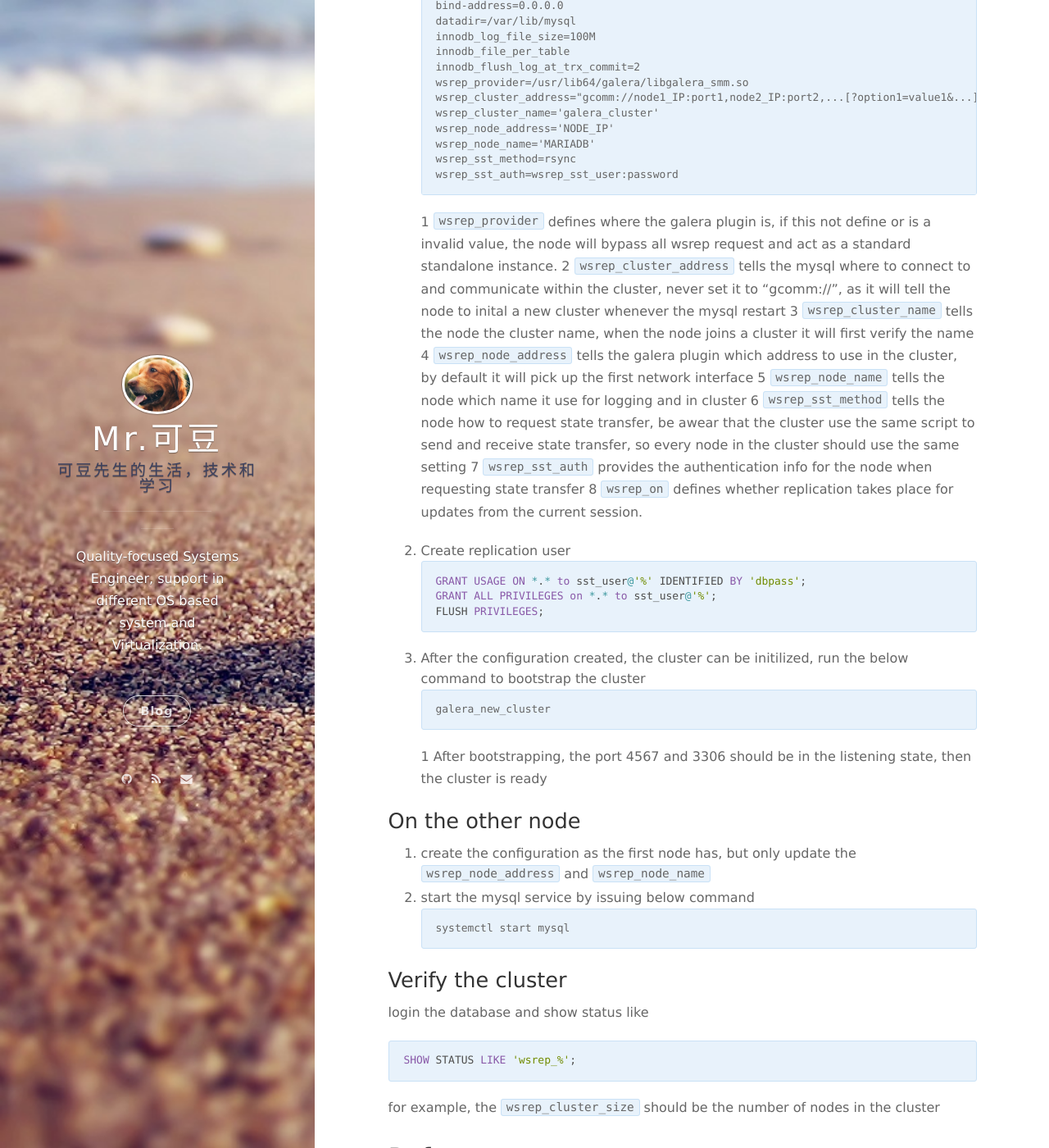
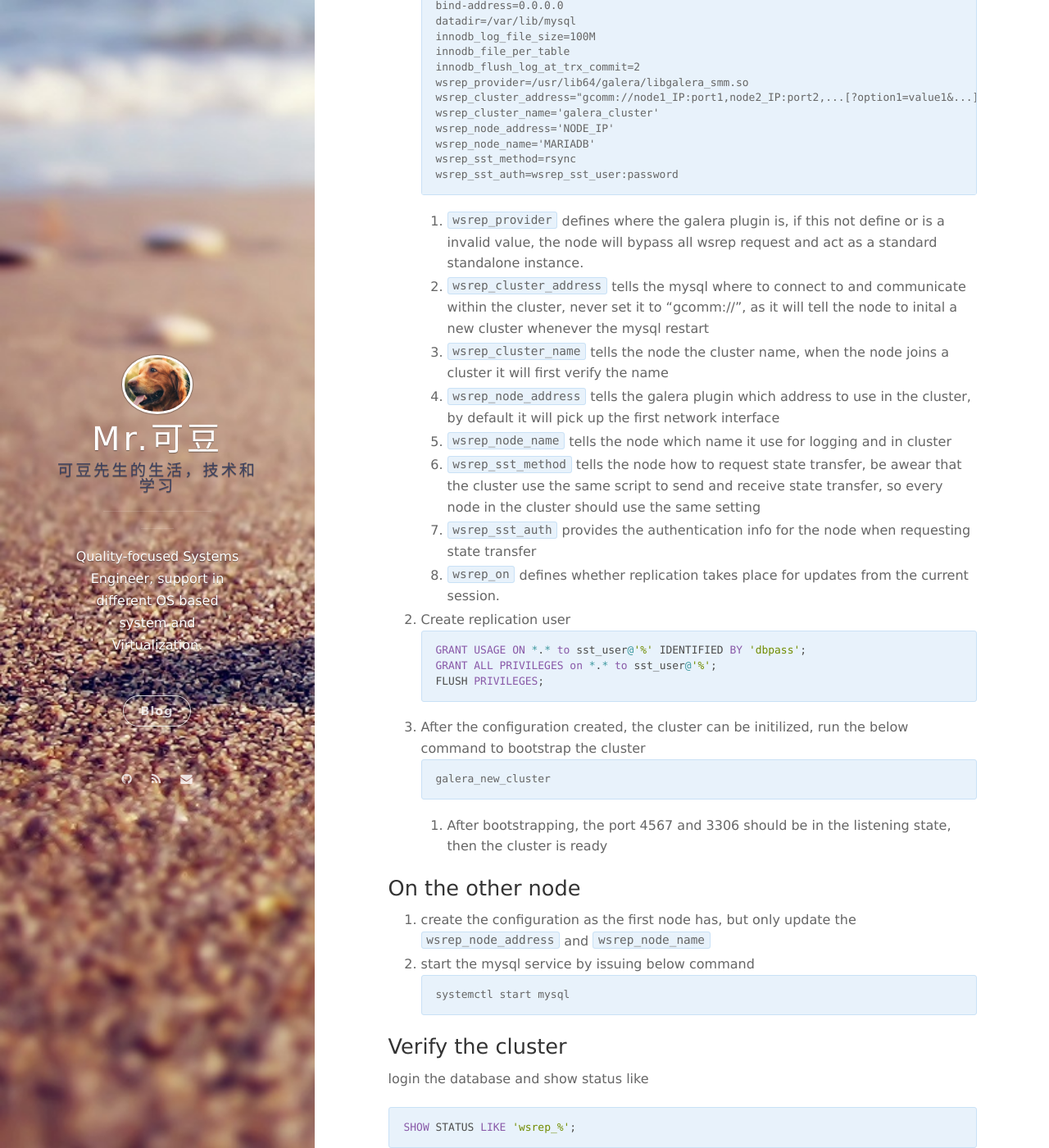
Before and after one commit to NickSu86/NickSu86.github.io, a Jekyll site: the page built from _posts/2019-06-28-how-to-setup-active-active-mariadb-cluster.markdown, in a window 1280 px wide and 1400 px high, scrolled down 746 px. Shown: the whole window at 82% size. Built offline with Jekyll 4.4.1, drawn with Linux system fonts in a browser that asks for light colours; nearby versions of some CDN libraries; comment, search, counter and statistics services are not loaded.

Commit message:
Update _posts/2019-06-28-how-to-setup-active-active-mariadb-cluster.markdown

````diff
--- a/_posts/2019-06-28-how-to-setup-active-active-mariadb-cluster.markdown
+++ b/_posts/2019-06-28-how-to-setup-active-active-mariadb-cluster.markdown
@@ -42,14 +42,14 @@ wsrep_node_name='MARIADB'
 wsrep_sst_method=rsync
 wsrep_sst_auth=wsrep_sst_user:password
 ```
-    1 `wsrep_provider` defines where the galera plugin is, if this not define or is a invalid value, the node will bypass all wsrep request and act as a standard standalone instance.
-    2 `wsrep_cluster_address` tells the mysql where to connect to and communicate within the cluster, never set it to "gcomm://", as it will tell the node to inital a new cluster whenever the mysql restart
-    3 `wsrep_cluster_name` tells the node the cluster name, when the node joins a cluster it will first verify the name
-    4 `wsrep_node_address` tells the galera plugin which address to use in the cluster, by default it will pick up the first network interface
-    5 `wsrep_node_name` tells the node which name it use for logging and in cluster
-    6 `wsrep_sst_method` tells the node how to request state transfer, be awear that the cluster use the same script to send and receive state transfer, so every node in the cluster should use the same setting
-    7 `wsrep_sst_auth` provides the authentication info for the node when requesting state transfer
-    8 `wsrep_on` defines whether replication takes place for updates from the current session.
+    1. `wsrep_provider` defines where the galera plugin is, if this not define or is a invalid value, the node will bypass all wsrep request and act as a standard standalone instance.
+    2. `wsrep_cluster_address` tells the mysql where to connect to and communicate within the cluster, never set it to "gcomm://", as it will tell the node to inital a new cluster whenever the mysql restart
+    3. `wsrep_cluster_name` tells the node the cluster name, when the node joins a cluster it will first verify the name
+    4. `wsrep_node_address` tells the galera plugin which address to use in the cluster, by default it will pick up the first network interface
+    5. `wsrep_node_name` tells the node which name it use for logging and in cluster
+    6. `wsrep_sst_method` tells the node how to request state transfer, be awear that the cluster use the same script to send and receive state transfer, so every node in the cluster should use the same setting
+    7. `wsrep_sst_auth` provides the authentication info for the node when requesting state transfer
+    8. `wsrep_on` defines whether replication takes place for updates from the current session.
 
 2. Create replication user
 ```sql
@@ -62,7 +62,7 @@ FLUSH PRIVILEGES;
 ``` bash
 galera_new_cluster
 ```
-    1 After bootstrapping, the port 4567 and 3306 should be in the listening state, then the cluster is ready
+    1. After bootstrapping, the port 4567 and 3306 should be in the listening state, then the cluster is ready
 
 ### On the other node
 1. create the configuration as the first node has, but only update the `wsrep_node_address` and `wsrep_node_name`
````
